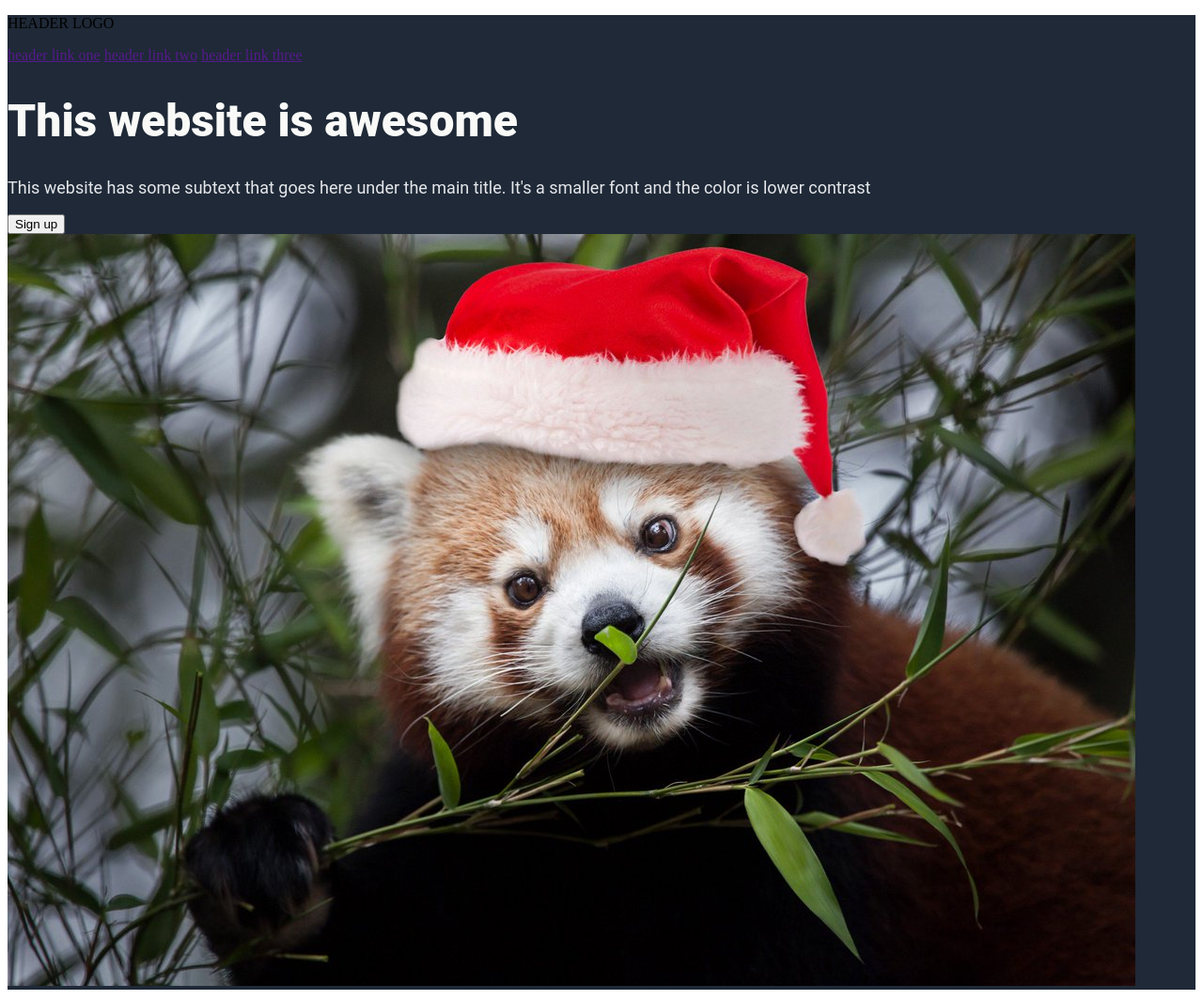
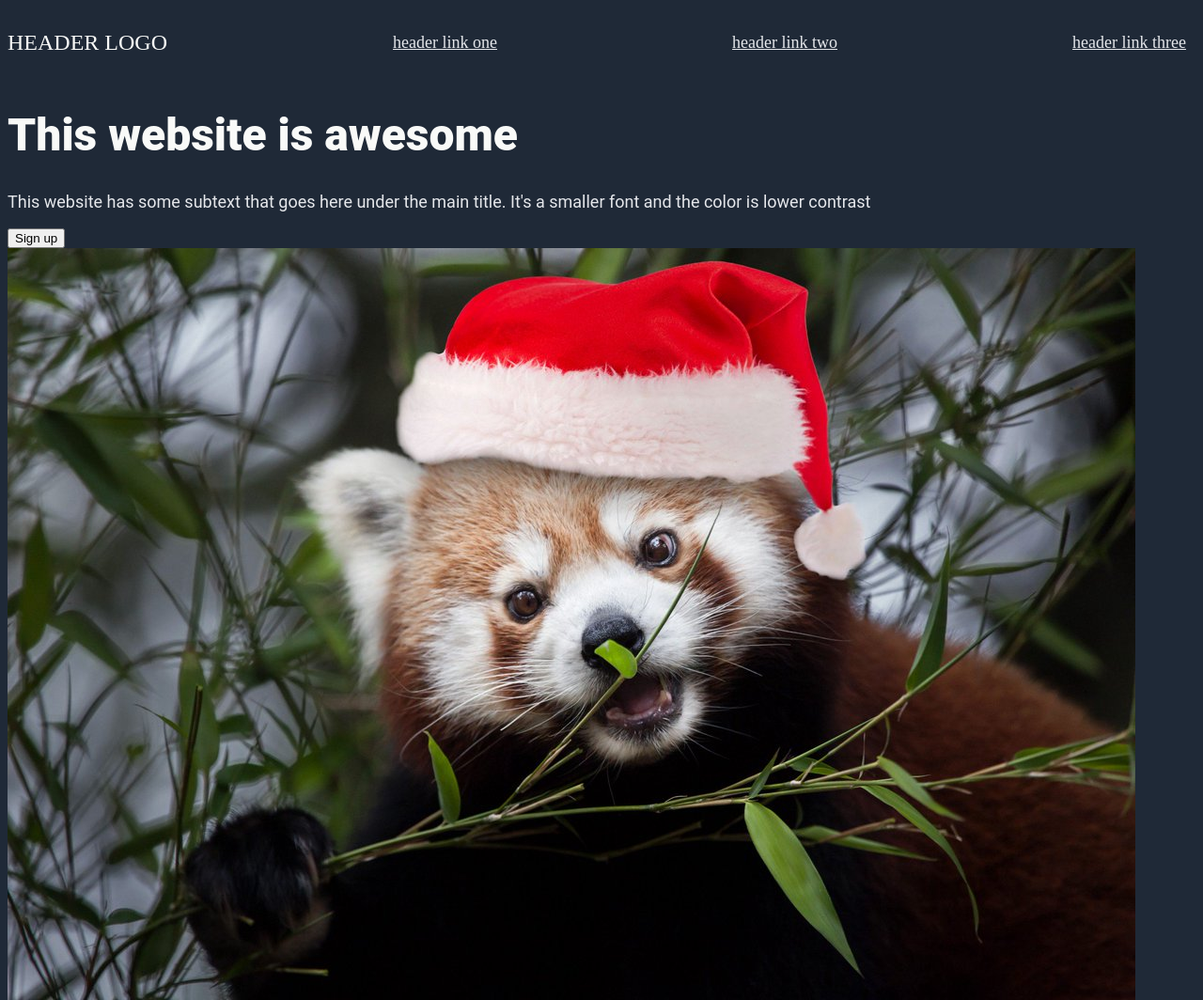
Before and after one commit to kolmstead17/landing_page, a plain HTML site: page index.html in a window 1280 px wide. Shown: the whole page at 94% size. Drawn offline with Linux system fonts and the light colour scheme.

Commit message:
Fixed style and format of hero section

```diff
--- a/index.html
+++ b/index.html
@@ -9,10 +9,10 @@
 <body>
     <div class="top-third">
         <div class="hero">
-            <p>HEADER LOGO</p>
-            <a href="">header link one</a>
-            <a href="">header link two</a>
-            <a href="">header link three</a>
+            <div><p id="logo">HEADER LOGO</p></div>
+            <div><a href="" class="hero-links">header link one</a></div>
+            <div><a href="" class="hero-links">header link two</a></div>
+            <div><a href="" class="hero-links">header link three</a></div>
         </div>
         <div class="main-one">
             <h1 id="hero-main-text">This website is awesome</h1>
--- a/style.css
+++ b/style.css
@@ -1,4 +1,4 @@
-.top-third {
+body{
     background-color: #1f2937;
 }
 
@@ -14,3 +14,20 @@
     font-size: 18px;
     font-family: Roboto;
 }
+
+#logo {
+    color: #f9faf8;
+    font-size: 24px;
+}
+
+.hero {
+    display: flex;
+    align-items: center;
+    justify-content: space-between;
+}
+
+.hero-links {
+    color: #e5e7eb;
+    font-size: 18px;
+    margin: 10px;
+}
```
